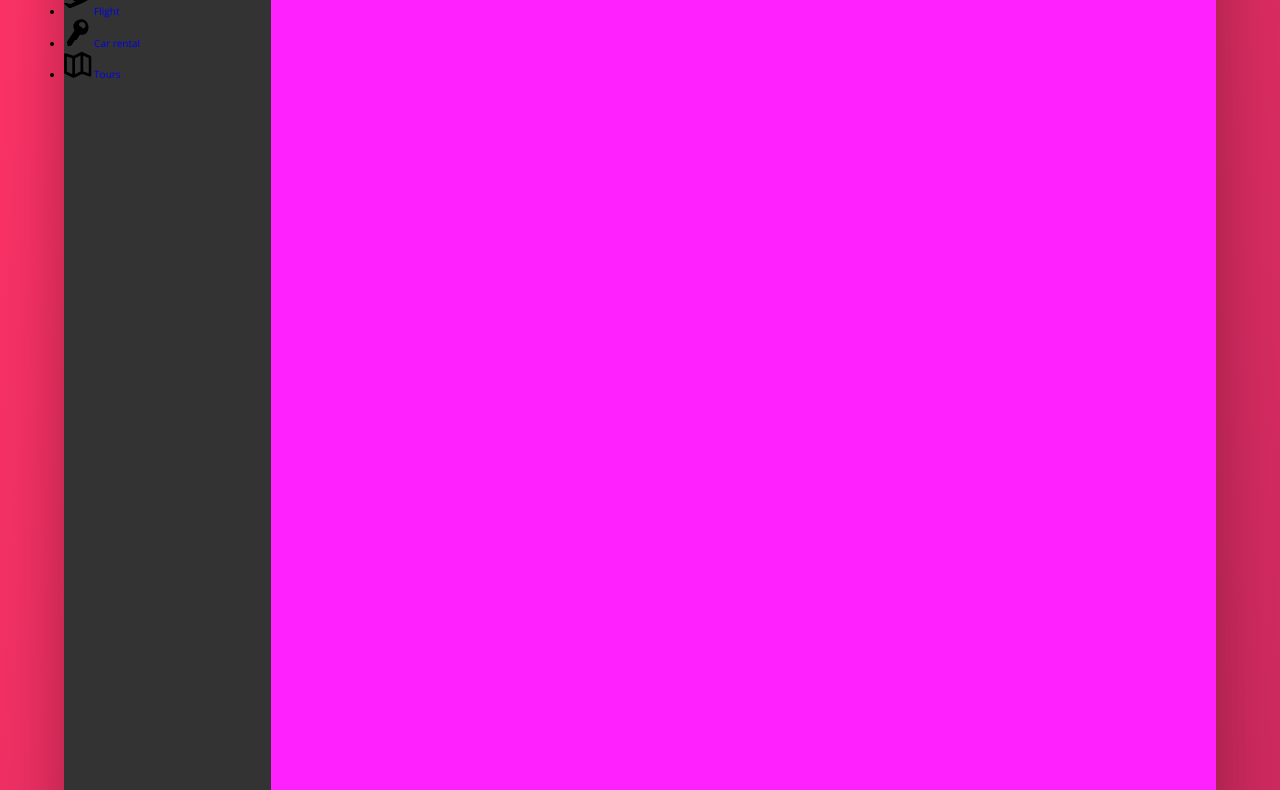
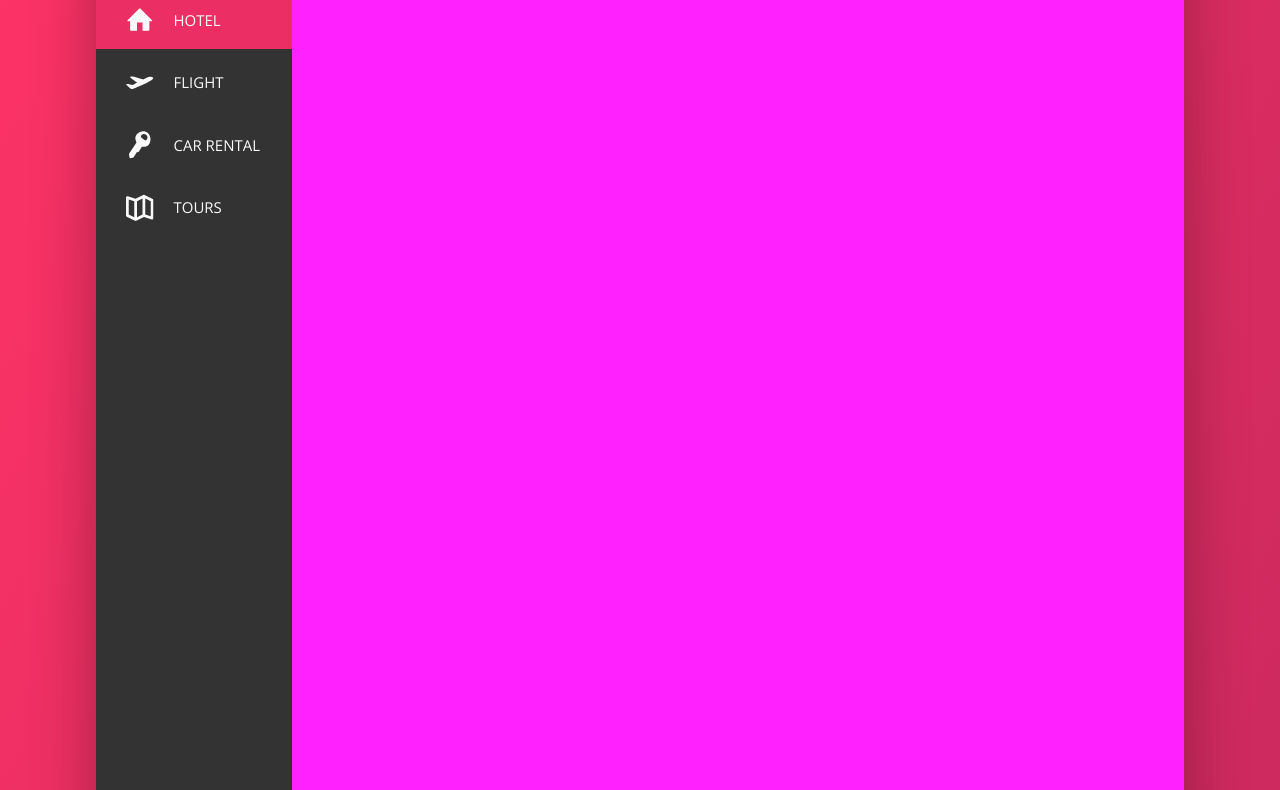
Before and after one commit to ilan-moroz/udemy-css-practice, a website: page Trillo/index.html in a window 1280 px wide. Shown: the part 194-984 px from the top of the page. Drawn offline with nearby package versions, Linux system fonts and the light colour scheme.

Commit message:
side nav

```diff
--- a/Trillo/index.html
+++ b/Trillo/index.html
@@ -50,8 +50,8 @@
       </header>
       <div class="content">
         <nav class="sidebar">
-          <ul class="side-nab">
-            <li class="side-nav__item">
+          <ul class="side-nav">
+            <li class="side-nav__item side-nav__item--active">
               <a href="#" class="side-nav__link">
                 <svg class="side-nav__icon">
                   <use xlink:href="img/sprite.svg#icon-home"></use>
--- a/Trillo/sass/_components.scss
+++ b/Trillo/sass/_components.scss
@@ -109,16 +109,59 @@
 
 // SIDE NAVIGATION
 .side-nav {
+  font-size: 1.5rem;
+  list-style: none;
+  margin-top: 3.5rem;
+
   &__item {
+    position: relative;
+
+    &:not(:last-child) {
+      margin-bottom: 0.5rem;
+    }
   }
 
-  &__link {
+  &__item::before {
+    content: "";
+    position: absolute;
+    top: 0;
+    left: 0;
+    height: 100%;
+    width: 3px;
+    background-color: var(--color-primary);
+    transform: scaleY(0);
+    transition: transform 0.2s, width 0.4s cubic-bezier(1, 0, 0, 1) 0.2s,
+      background-color 0.1s;
+  }
+
+  &__item:hover::before,
+  &__item--active::before {
+    transform: scaleY(1);
+    width: 100%;
+  }
+
+  &__item:active::before {
+    background-color: var(--color-primary-light);
+  }
+
+  &__link:link,
+  &__link:visited {
+    color: var(--color-grey-light-1);
     text-decoration: none;
+    text-transform: uppercase;
+    display: block;
+    padding: 1.5rem 3rem;
+    display: flex;
+    align-items: center;
+    position: relative;
+    z-index: 10;
   }
 
   &__icon {
     width: 2.75rem;
     height: 2.75rem;
+    margin-right: 2rem;
+    fill: currentColor;
   }
 }
 
--- a/Trillo/sass/_layout.scss
+++ b/Trillo/sass/_layout.scss
@@ -1,5 +1,5 @@
 .container {
-  max-width: 90%;
+  max-width: 85%;
   margin: 8rem auto;
   background-color: var(--color-grey-light-2);
   box-shadow: var(--shadow-dark);
```
Also changed, not shown: Trillo/css/style.css, 1 other file.
